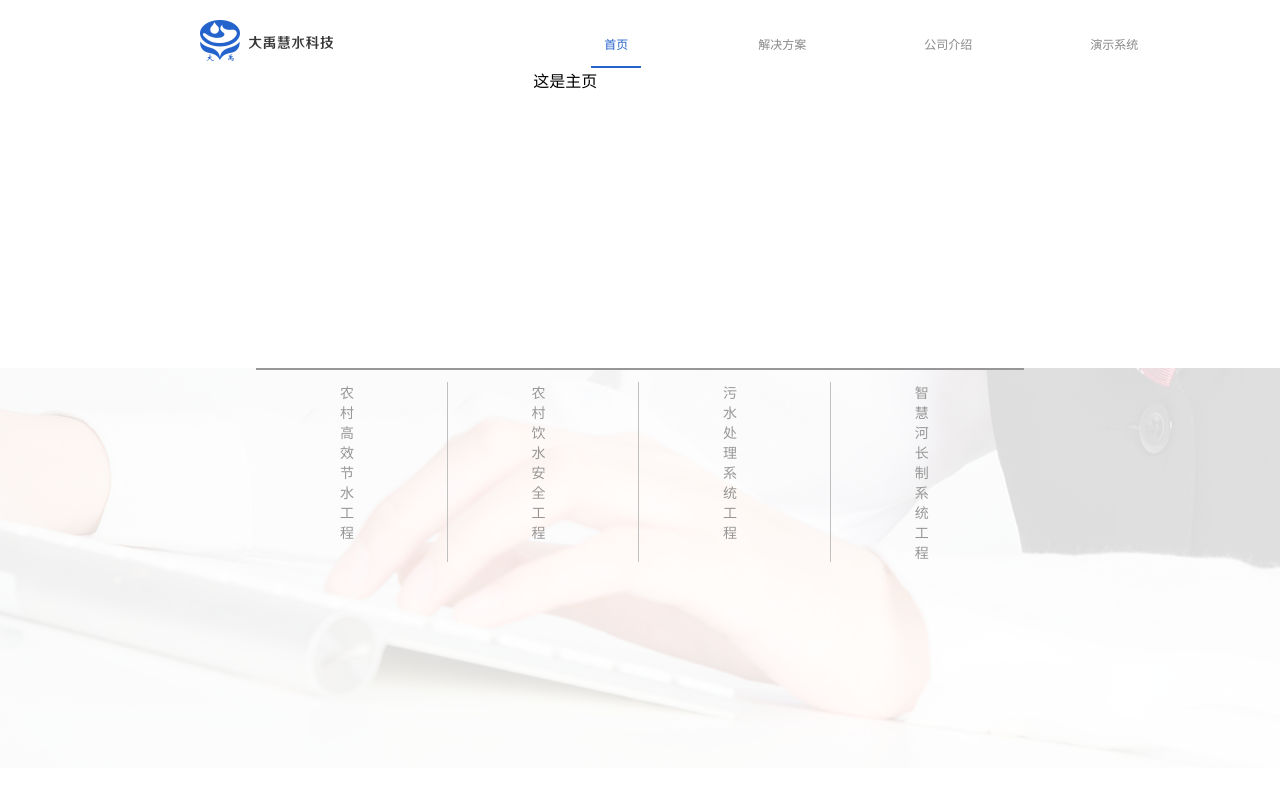
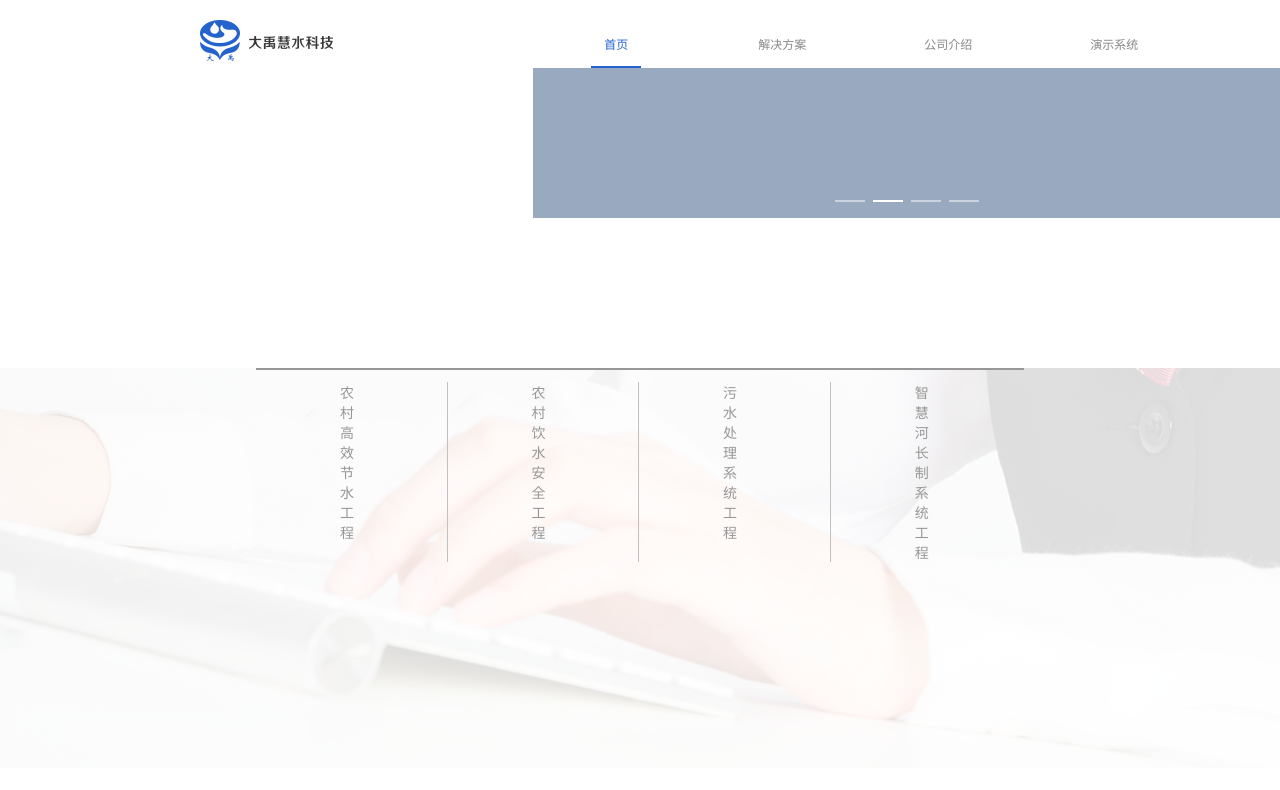
Before and after one commit to yanglixinflw/dayuhuishuiguanwang, a Vue app: page / in a window 1280 px wide. Shown: the top 790 px of the page. Built offline with nearby package versions, Linux system fonts and the light colour scheme.

Commit message:
拉取代码

```diff
--- a/src/components/IndexPage/IndexPage.vue
+++ b/src/components/IndexPage/IndexPage.vue
@@ -1,8 +1,26 @@
 <template>
-  <span>这是主页</span>
+  <div class="block">
+    <!-- <span class="demonstration">Click 指示器触发</span> -->
+    <el-carousel trigger="click" height="150px">
+      <el-carousel-item v-for="item in 4" :key="item">
+      </el-carousel-item>
+    </el-carousel>
+  </div>
 </template>
 
-<style>
+<style lang="less">
+.block{
+  .el-carousel__container{
+    height: 880px;
+  }
+  .el-carousel__item:nth-child(2n) {
+     background-color: #99a9bf;
+  }
+  .el-carousel__item:nth-child(2n+1) {
+     background-color: #d3dce6;
+  }
+}
+
 </style>
 
 <script>
--- a/src/main.js
+++ b/src/main.js
@@ -3,13 +3,15 @@ import App from './App.vue'
 // import ElementUI from 'element-ui';
 // import 'element-ui/lib/theme-chalk/index.css';
 import router from './router'
-import { Row,Col,MenuItem,Menu } from 'element-ui';
+import { Row,Col,MenuItem,Menu, Carousel,CarouselItem } from 'element-ui';
 // Vue.config.productionTip = false
 // Vue.use(ElementUI);
 Vue.use(Row)
 Vue.use(Col)
 Vue.use(Menu)
 Vue.use(MenuItem)
+Vue.use(Carousel)
+Vue.use(CarouselItem);
 new Vue({
   router,
   render: h => h(App)
```
Also changed, not shown: src/assets/carousel1.jpg (added), src/assets/carousel2.jpg (added).
